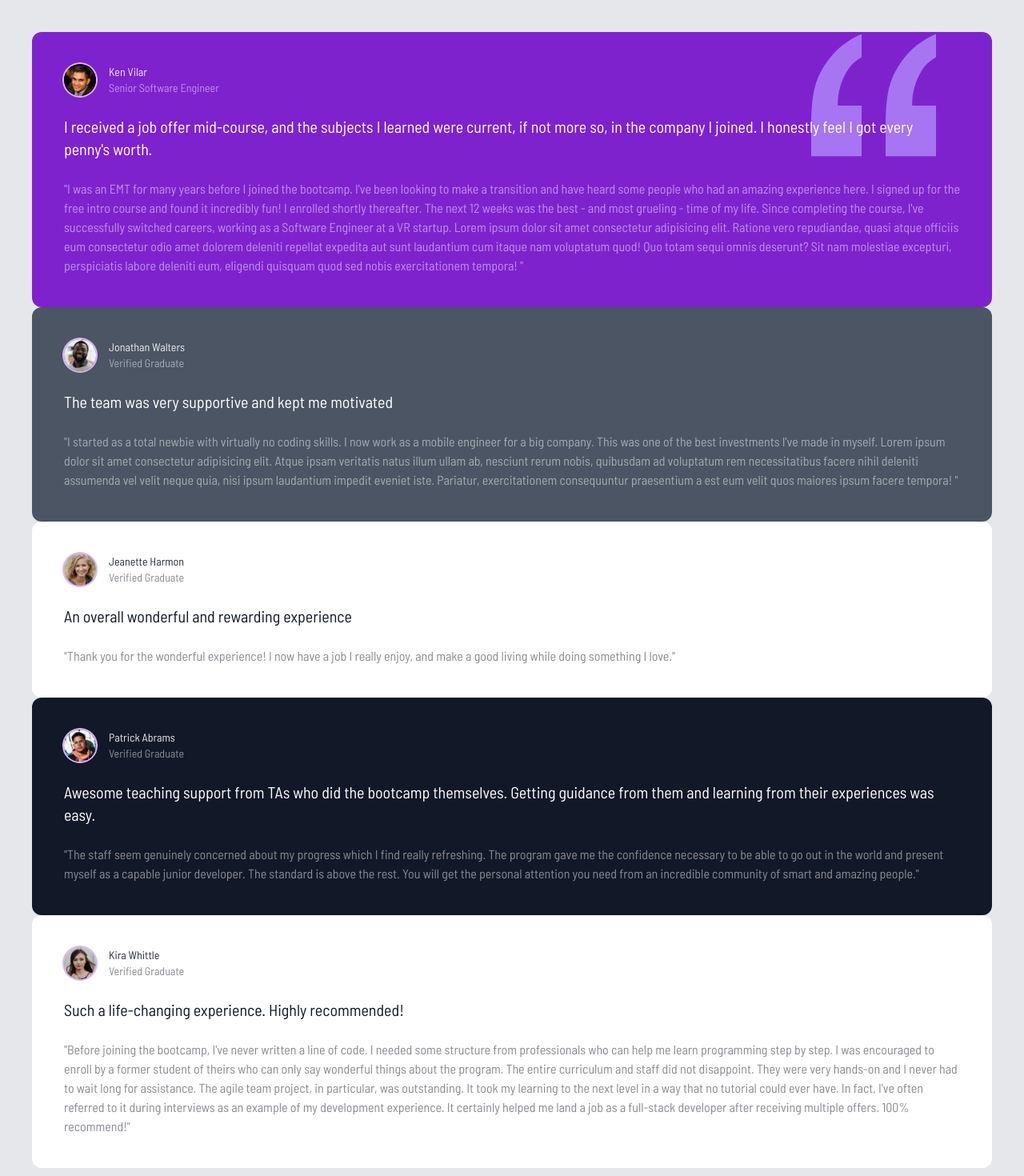
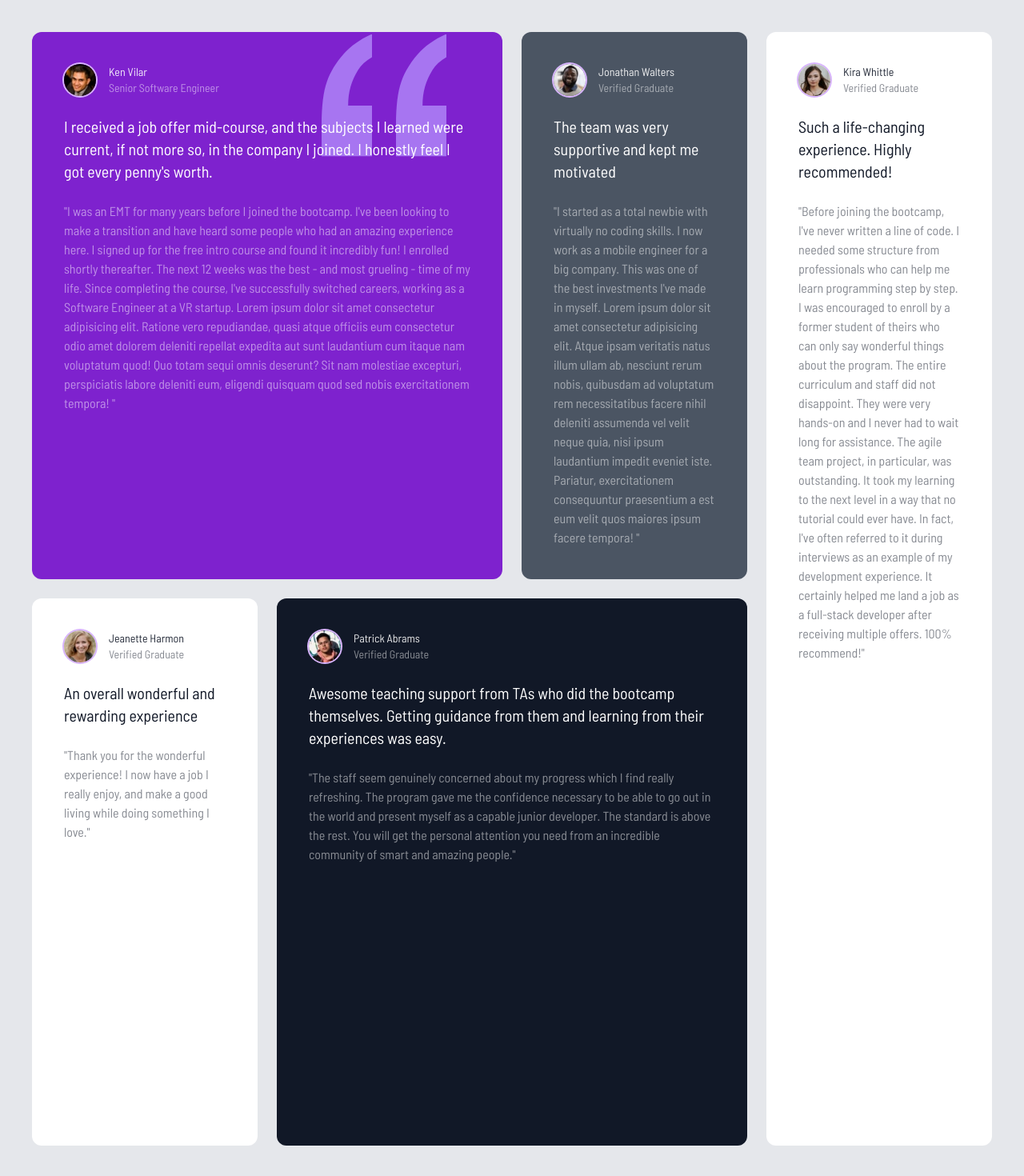
Before and after one commit to kenvilar/testimonial-grid-tailwind, a Next.js app: page / in a window 1280 px wide. Shown: the top 1470 px of the page at 80% size. Built offline with nearby package versions, Linux system fonts and the light colour scheme.

Commit message:
implement grid

```diff
--- a/src/app/components/Box1.tsx
+++ b/src/app/components/Box1.tsx
@@ -5,7 +5,7 @@ import Ken from "@/app/images/image-ken.jpg";
 const Box1 = () => {
   return (
     <>
-      <div className="relative p-10 rounded-xl bg-purple-700">
+      <div className="relative p-10 rounded-xl bg-purple-700 md:col-span-2">
         <Image
           src={Quotation}
           alt="logo"
--- a/src/app/components/Box3.tsx
+++ b/src/app/components/Box3.tsx
@@ -3,7 +3,7 @@ import Kira from "@/app/images/image-kira.jpg";
 const Box3 = () => {
   return (
     <>
-      <div className="hidden p-10 rounded-xl text-gray-900 bg-white">
+      <div className="hidden p-10 rounded-xl text-gray-900 bg-white md:block md:row-span-2">
         {/*box header*/}
         <div className="flex space-x-4">
           <img
--- a/src/app/components/Box5.tsx
+++ b/src/app/components/Box5.tsx
@@ -3,7 +3,7 @@ import Patrick from "@/app/images/image-patrick.jpg";
 const Box5 = () => {
   return (
     <>
-      <div className="p-10 rounded-xl bg-gray-900">
+      <div className="p-10 rounded-xl bg-gray-900 md:col-span-2">
         {/*box header*/}
         <div className="flex space-x-4">
           <img
--- a/src/app/components/Box6.tsx
+++ b/src/app/components/Box6.tsx
@@ -3,7 +3,7 @@ import Kira from "@/app/images/image-kira.jpg";
 const Box6 = () => {
   return (
     <>
-      <div className="p-10 rounded-xl text-gray-900 bg-white">
+      <div className="p-10 rounded-xl text-gray-900 bg-white md:hidden">
         {/*box header*/}
         <div className="flex space-x-4">
           <img
--- a/src/app/page.tsx
+++ b/src/app/page.tsx
@@ -10,7 +10,7 @@ export default function Home() {
   return (
     <>
       <div className="container mx-auto max-w-7xl p-2 md:p-10">
-        <div className="text-white">
+        <div className="grid gap-6 grid-cols-1 text-white md:grid-cols-4 md:grid-rows-2">
           <Box1 />
 
           <Box2 />
```
